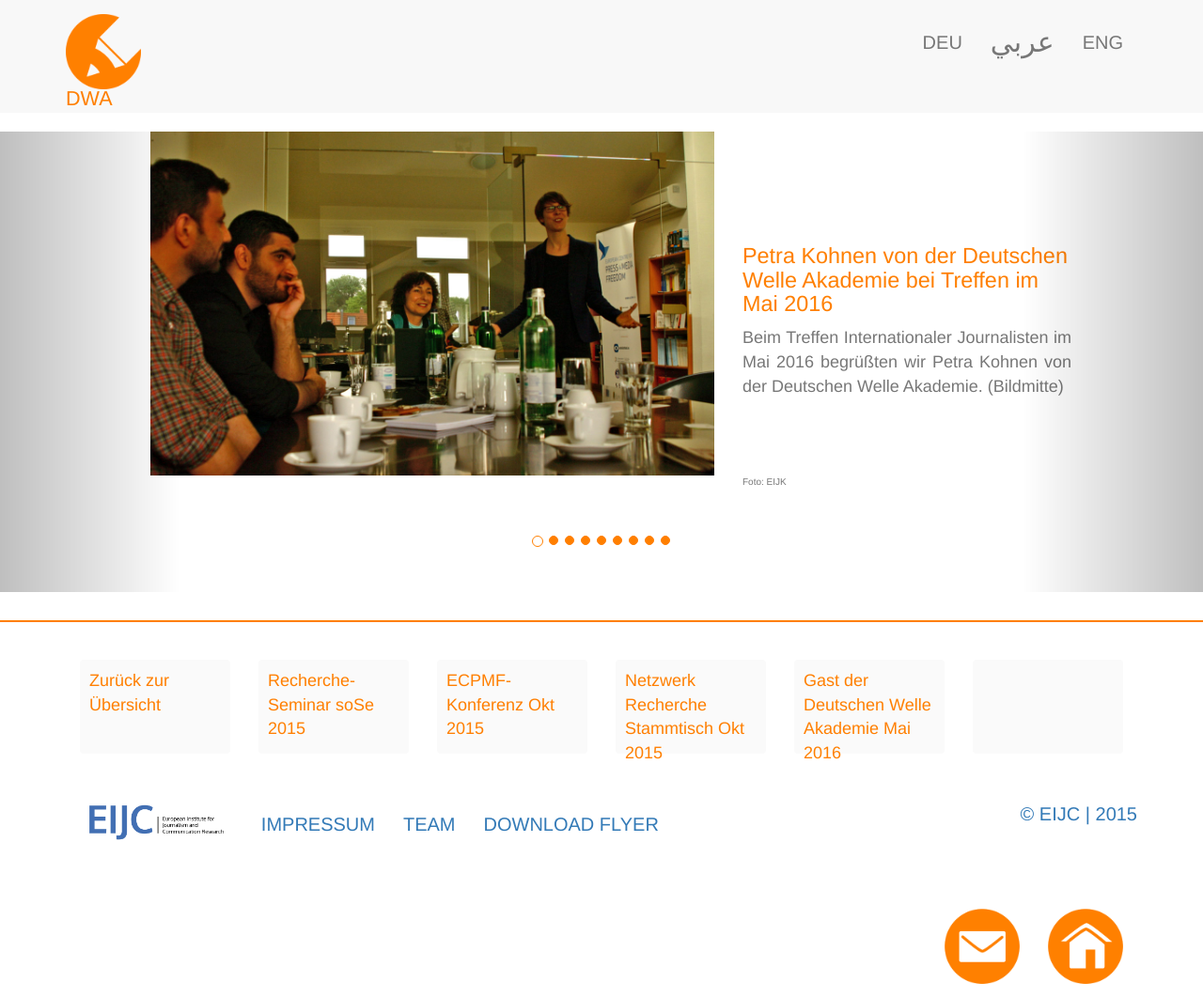
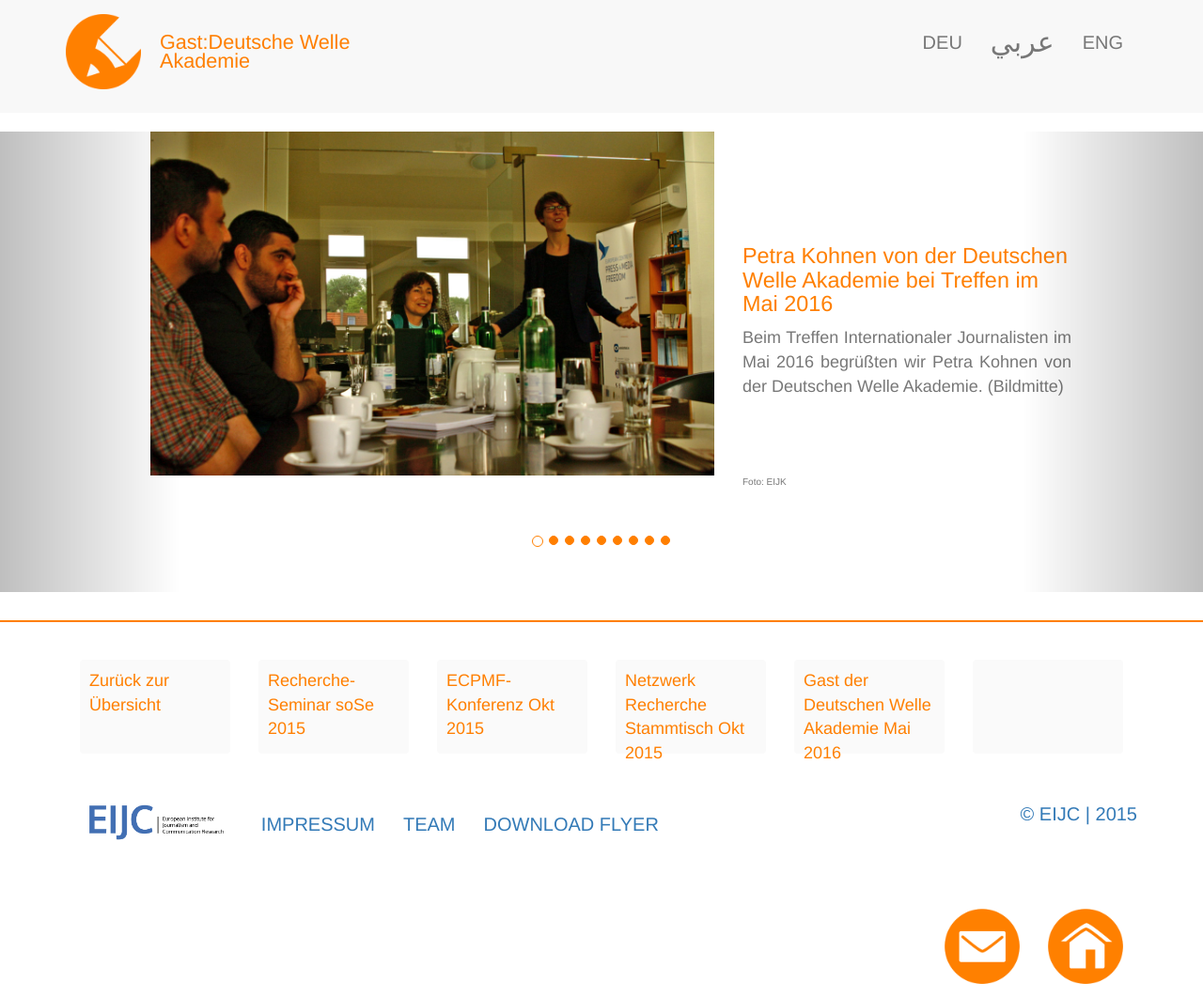
Before and after one commit to EIJC/TIJ, a Jekyll site: the page built from _posts/2016-05-26-dwa.html, in a window 1280 px wide and 1062 px high. Shown: the whole window at 94% size. Built offline with Jekyll 4.4.1, drawn with Linux system fonts in a browser that asks for light colours; nearby versions of some CDN libraries.

Commit message:
Update 2016-05-26-dwa.html

```diff
--- a/_posts/2016-05-26-dwa.html
+++ b/_posts/2016-05-26-dwa.html
@@ -1,6 +1,6 @@
 ---
-title: DWA
-
+title: Gast:Deutsche Welle Akademie
+language: de
 ---
 <div class="carousel slide" data-interval="15000" data-ride="carousel" id="myCarousel"><!-- Indicators -->
 <ol class="carousel-indicators">
```
